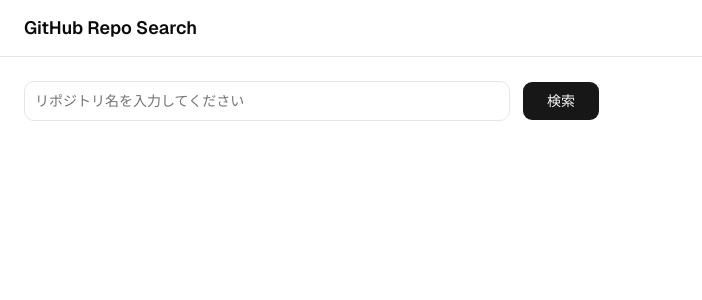
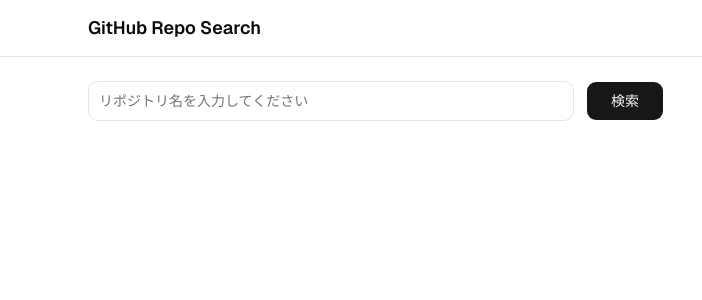
Before and after one commit to chisaki66/github-repo-search, a Next.js app: page / in a window 1280 px wide. Shown: the top 300 px of the page, without its empty margins (0-702 px from the left). Built offline with nearby package versions, Linux system fonts and the light colour scheme.

Commit message:
feat: add shared page layout with max-width container

```diff
--- a/app/page.tsx
+++ b/app/page.tsx
@@ -1,9 +1,10 @@
 import { Suspense } from "react";
 
 import { HomePage } from "@/components/home";
+import { PageMain } from "@/components/layout";
 
 const HomePageFallback = () => {
-  return <main className="min-h-0 flex-1 p-6" />;
+  return <PageMain />;
 };
 
 const Home = () => {
--- a/app/repos/[owner]/[repo]/not-found.tsx
+++ b/app/repos/[owner]/[repo]/not-found.tsx
@@ -1,11 +1,12 @@
 import { Suspense } from "react";
 
+import { PageMain } from "@/components/layout";
 import { BackToHomeLink } from "@/components/navigation";
 import { BACK_TO_HOME_LABEL } from "@/lib/constants/app-strings";
 
 const RepositoryNotFound = () => {
   return (
-    <main className="min-h-0 flex-1 p-6">
+    <PageMain>
       <p className="text-base text-foreground">
         リポジトリが見つかりませんでした。
       </p>
@@ -18,7 +19,7 @@ const RepositoryNotFound = () => {
       >
         <BackToHomeLink className="mt-4 inline-block text-sm text-muted-foreground underline-offset-4 hover:text-foreground hover:underline" />
       </Suspense>
-    </main>
+    </PageMain>
   );
 };
 
--- a/components/home/home-page.tsx
+++ b/components/home/home-page.tsx
@@ -4,6 +4,7 @@ import { useQueryClient } from "@tanstack/react-query";
 import { type SubmitEvent, useState } from "react";
 import { useRouter, useSearchParams } from "next/navigation";
 
+import { PageMain } from "@/components/layout";
 import { RepositoryList } from "@/components/home/repository-list";
 import { SearchResultsLoading } from "@/components/home/search-results-loading";
 import { SearchPagination } from "@/components/home/search-pagination";
@@ -128,7 +129,7 @@ export const HomePage = () => {
   const trimmedQuery = queryFromUrl.trim();
 
   return (
-    <main className="min-h-0 flex-1 p-6">
+    <PageMain>
       <SearchForm
         key={queryFromUrl}
         initialQuery={queryFromUrl}
@@ -138,6 +139,6 @@ export const HomePage = () => {
       {trimmedQuery ? (
         <SearchResults searchQuery={trimmedQuery} page={pageFromUrl} />
       ) : null}
-    </main>
+    </PageMain>
   );
 };
--- /dev/null
+++ b/components/layout/index.ts
@@ -0,0 +1,2 @@
+export { PageContainer } from "./page-container";
+export { PageMain } from "./page-main";
--- /dev/null
+++ b/components/layout/page-container.tsx
@@ -0,0 +1,14 @@
+import type { ComponentProps } from "react";
+
+import { cn } from "@/lib/utils";
+
+type PageContainerProps = ComponentProps<"div">;
+
+export const PageContainer = ({ className, ...props }: PageContainerProps) => {
+  return (
+    <div
+      className={cn("mx-auto w-full max-w-6xl px-6", className)}
+      {...props}
+    />
+  );
+};
--- /dev/null
+++ b/components/layout/page-main.tsx
@@ -0,0 +1,14 @@
+import type { ComponentProps } from "react";
+
+import { PageContainer } from "@/components/layout/page-container";
+import { cn } from "@/lib/utils";
+
+type PageMainProps = ComponentProps<"main">;
+
+export const PageMain = ({ className, children, ...props }: PageMainProps) => {
+  return (
+    <main className={cn("min-h-0 flex-1 py-6", className)} {...props}>
+      <PageContainer>{children}</PageContainer>
+    </main>
+  );
+};
--- a/components/navigation/site-header.tsx
+++ b/components/navigation/site-header.tsx
@@ -5,6 +5,7 @@ import { useQueryClient } from "@tanstack/react-query";
 import { useRouter } from "next/navigation";
 import type { MouseEvent } from "react";
 
+import { PageContainer } from "@/components/layout";
 import { APP_TITLE } from "@/lib/constants/app-strings";
 
 export const SiteHeader = () => {
@@ -19,7 +20,7 @@ export const SiteHeader = () => {
 
   return (
     <header className="shrink-0 border-b border-border">
-      <div className="flex h-14 items-center px-6">
+      <PageContainer className="flex h-14 items-center">
         <Link
           href="/"
           onClick={handleTitleClick}
@@ -27,7 +28,7 @@ export const SiteHeader = () => {
         >
           {APP_TITLE}
         </Link>
-      </div>
+      </PageContainer>
     </header>
   );
 };
--- a/components/repository/repository-detail.tsx
+++ b/components/repository/repository-detail.tsx
@@ -1,6 +1,7 @@
 import { Suspense } from "react";
 import { ArrowLeft } from "lucide-react";
 
+import { PageMain } from "@/components/layout";
 import { BackToHomeLink } from "@/components/navigation";
 import { Avatar, AvatarFallback, AvatarImage } from "@/components/ui/avatar";
 import { BACK_TO_HOME_LABEL } from "@/lib/constants/app-strings";
@@ -29,7 +30,7 @@ export const RepositoryDetailView = ({
   repository,
 }: RepositoryDetailViewProps) => {
   return (
-    <main className="min-h-0 flex-1 p-6">
+    <PageMain>
       <Suspense
         fallback={
           <span className="inline-flex items-center gap-2 text-sm text-muted-foreground">
@@ -71,6 +72,6 @@ export const RepositoryDetailView = ({
           </div>
         ))}
       </dl>
-    </main>
+    </PageMain>
   );
 };
```
